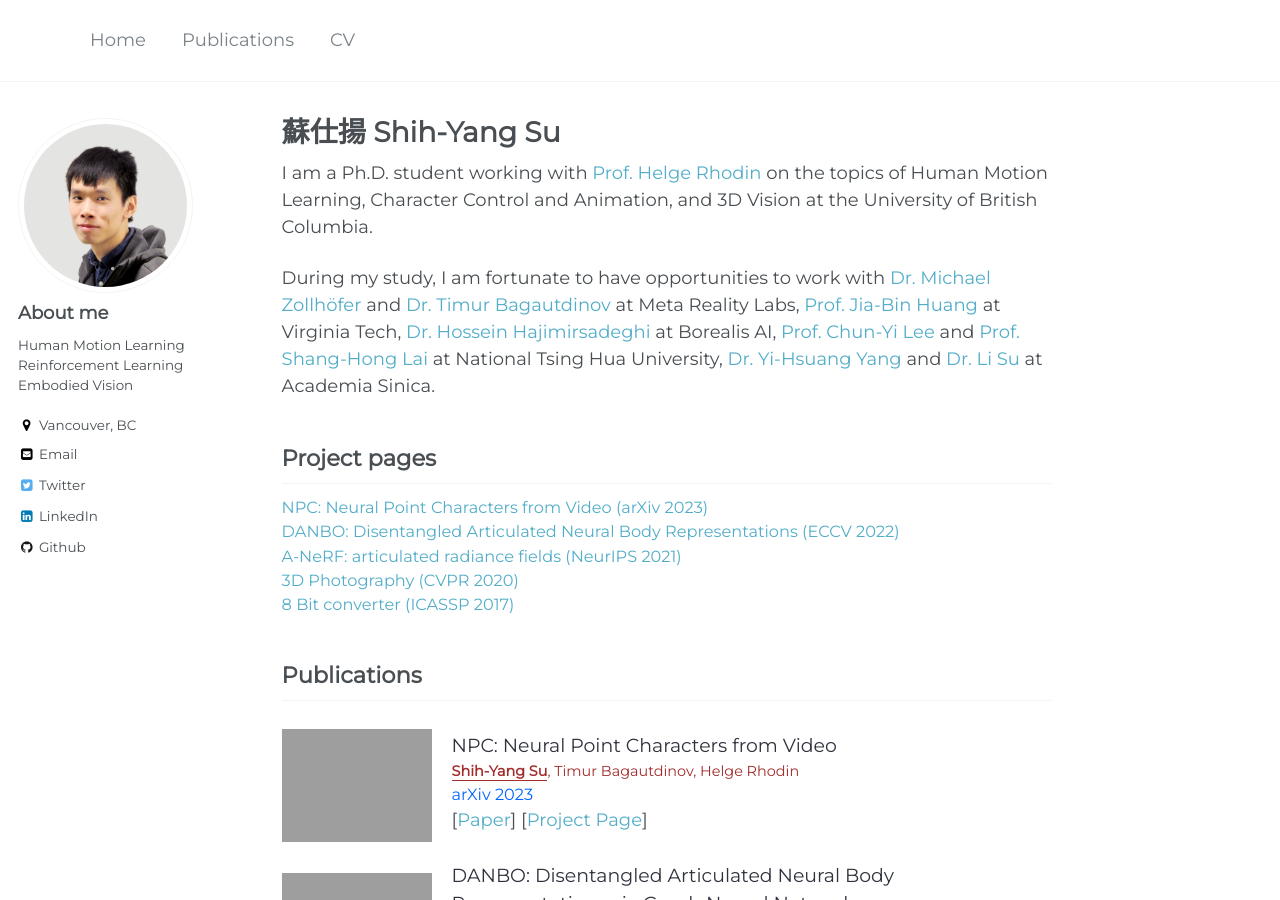
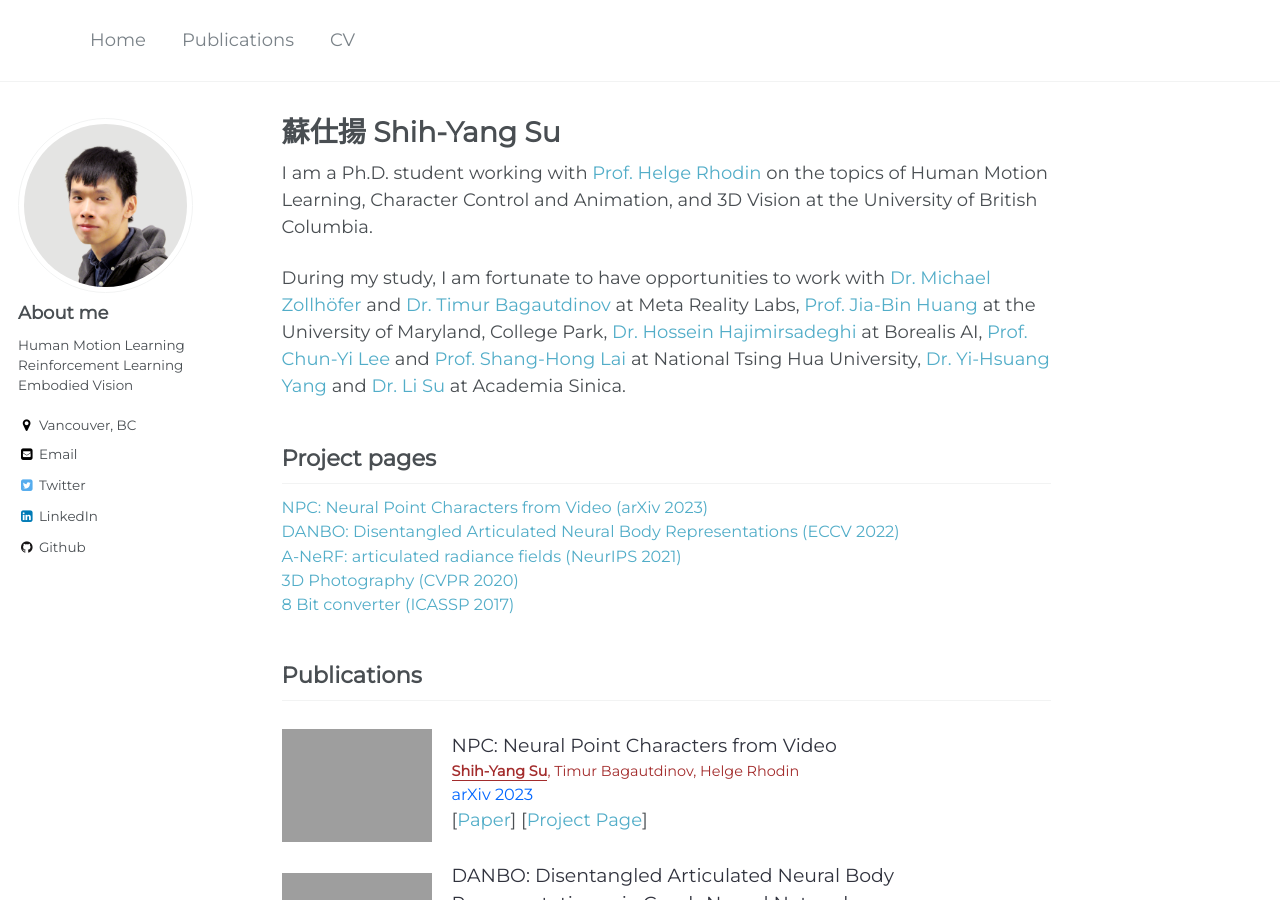
Before and after one commit to LemonATsu/LemonATsu.github.io, a Jekyll site: the page built from _pages/about.md, in a window 1280 px wide and 900 px high. Built offline with Jekyll 4.4.1, drawn with Linux system fonts in a browser that asks for light colours.

Commit message:
update jb

```diff
--- a/_pages/about.md
+++ b/_pages/about.md
@@ -11,7 +11,7 @@ redirect_from:
 ---
 I am a Ph.D. student working with [Prof. Helge Rhodin](https://www.cs.ubc.ca/~rhodin/) on the topics of Human Motion Learning, Character Control and Animation, and 3D Vision at the University of British Columbia.
 
-During my study, I am fortunate to have opportunities to work with [Dr. Michael Zollh&ouml;fer](https://zollhoefer.com/) and [Dr. Timur Bagautdinov](https://scholar.google.ch/citations?user=oLi7xJ0AAAAJ&hl=en) at Meta Reality Labs, [Prof. Jia-Bin Huang](https://filebox.ece.vt.edu/~jbhuang/) at Virginia Tech, [Dr. Hossein Hajimirsadeghi](https://hossein-h.github.io/) at Borealis AI, [Prof. Chun-Yi Lee](http://cymaxwelllee.wixsite.com/elsa) and [Prof. Shang-Hong Lai](http://www.cs.nthu.edu.tw/~lai/) at National Tsing Hua University, [Dr. Yi-Hsuang Yang](http:// mac.citi.sinica.edu.tw/~yang/) and [Dr. Li Su](https://sites.google.com/site/lisupage/) at Academia Sinica.
+During my study, I am fortunate to have opportunities to work with [Dr. Michael Zollh&ouml;fer](https://zollhoefer.com/) and [Dr. Timur Bagautdinov](https://scholar.google.ch/citations?user=oLi7xJ0AAAAJ&hl=en) at Meta Reality Labs, [Prof. Jia-Bin Huang](https://filebox.ece.vt.edu/~jbhuang/) at the University of Maryland, College Park, [Dr. Hossein Hajimirsadeghi](https://hossein-h.github.io/) at Borealis AI, [Prof. Chun-Yi Lee](http://cymaxwelllee.wixsite.com/elsa) and [Prof. Shang-Hong Lai](http://www.cs.nthu.edu.tw/~lai/) at National Tsing Hua University, [Dr. Yi-Hsuang Yang](http:// mac.citi.sinica.edu.tw/~yang/) and [Dr. Li Su](https://sites.google.com/site/lisupage/) at Academia Sinica.
 
 ## Project pages
 <div class="news" style="font-size:0.9em">
```
